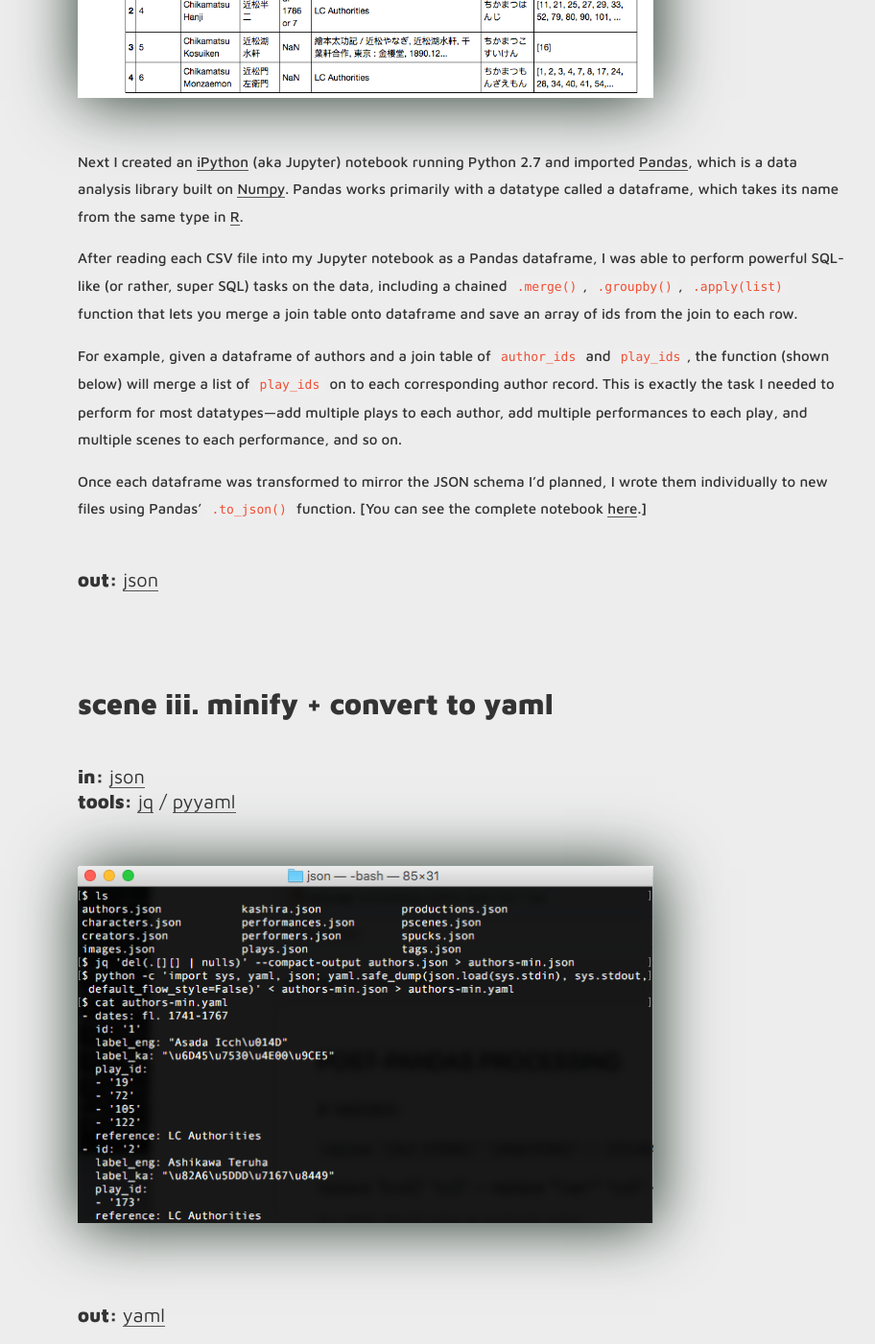
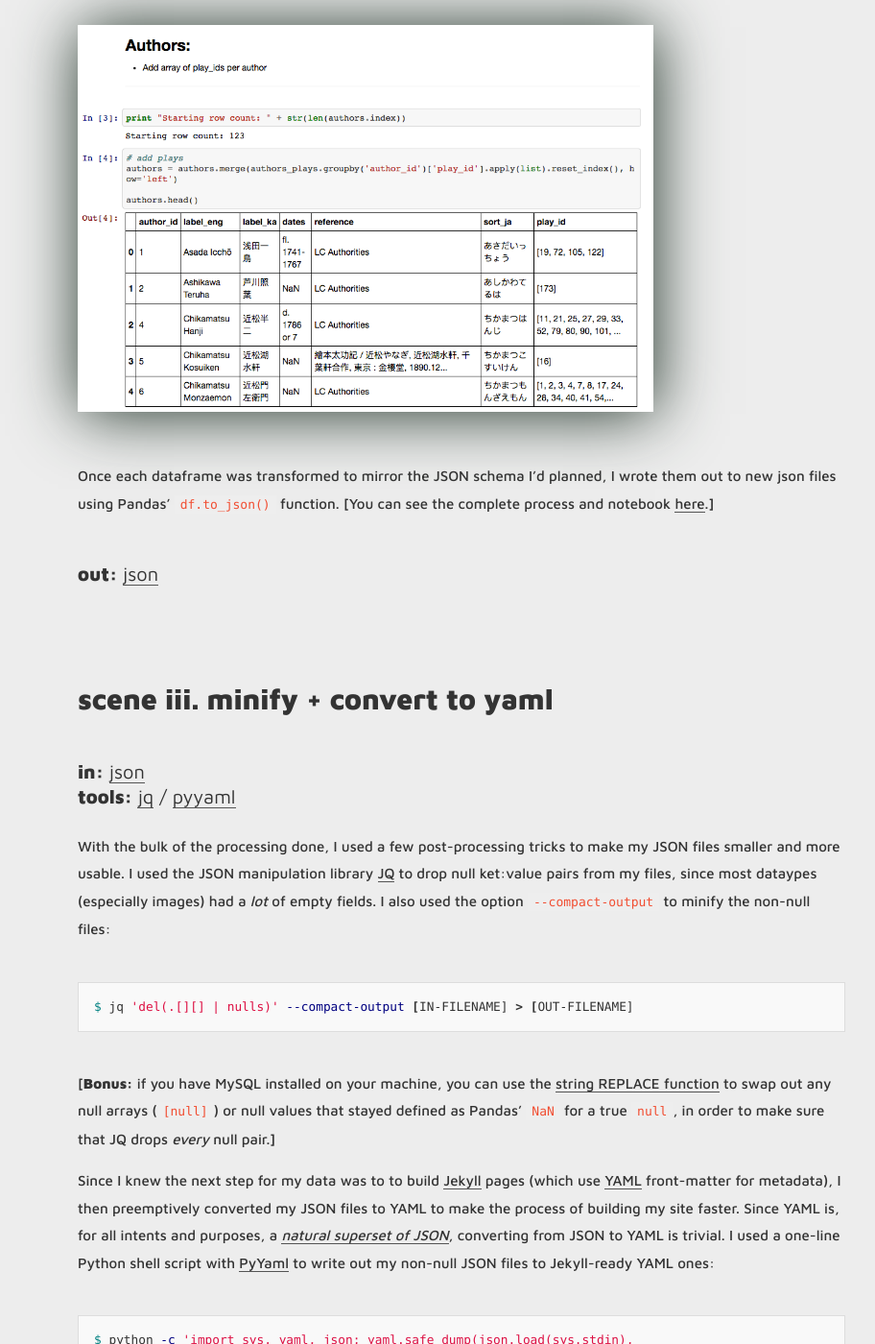
Before and after one commit to mnyrop/marii.info, a Jekyll site: the page built from _posts/2017-07-12-the-summer-of-puppets-2.md, in a window 1280 px wide and 1400 px high, scrolled down 3200 px. Shown: the whole window at 96% size, without its empty margins (159-1071 px from the left). Built offline with Jekyll 4.4.1, drawn with Linux system fonts in a browser that asks for light colours; nearby versions of some CDN libraries; comment, search, counter and statistics services are not loaded; some of the changed text lies outside the part shown.

Commit message:
finish brku posts 1-4

````diff
--- a/_posts/2017-07-12-the-summer-of-puppets-2.md
+++ b/_posts/2017-07-12-the-summer-of-puppets-2.md
@@ -13,15 +13,15 @@
 
 # Act 2: Data transformation montage
 
-After taking a detour prototyping with [Google Lovefield](https://google.github.io/lovefield/) + [IndexedDB](https://developer.mozilla.org/en-US/docs/Web/API/IndexedDB_API) and making a pitstop to play with [GraphQL](http://graphql.org/), I finally settled on a simpler plan: to export each data type as an array of JSON records, and have each record point to its relationships with arrays of IDs. With this, the montage began:
+After taking a detour prototyping with [Google Lovefield](https://google.github.io/lovefield/) + [IndexedDB](https://developer.mozilla.org/en-US/docs/Web/API/IndexedDB_API) and making a pitstop to play with [GraphQL](http://graphql.org/), I finally settled on a simpler plan: _export each data type as an array of JSON records, and have each record point to its relationships via arrays of IDs._ With this, the montage began:
 
 ## scene i. plan + tidy
 
 #### In: <span style="font-weight:400">MySQL dump</span><br/>Tools: <span style="font-weight:400">[OpenRefine](http://openrefine.org/) / [json-schema](http://json-schema.org/)</span>
 
-I started by using a spreadsheet and [JSON Schema](http://json-schema.org/) to plan out what each data type (e.g. play, kashira, character, etc.) should look like at the end of the processing stage by asking/answerinq questions like: _Which keys does each type need? Which keys should be named in a standardized way across data types? What kind of value does a given key expect, and does it expect 1 or many?_
+I started by using a simple entity relationship diagramming (ERD) tool and [JSON Schema](http://json-schema.org/) to plan out what each data type (e.g. play, kashira, character, etc.) should look like at the end of the processing stage by asking/answerinq questions like: _Which keys does each type need? Which keys should be named in a standardized way across data types? What kind of value does a given key expect (maybe an int? a nullable string...? ), and does it expect 1 or many?_
 
-<br/><img src="{{ "/images/bunraku_type_model.png" | relative_url }}" style="box-shadow: 2px 2px 4pc #23352a;max-width:600px;"/><br/><br/>
+<br/><a href="{{ "/images/erd.png" | relative_url }}"><img src="{{ "/images/erd.png" | relative_url }}" style="box-shadow: 2px 2px 4pc #23352a;"/><a/><br/><br/>
 
 Once each type was reasonably mapped out, I exported the MySQL database as a set of CSV files and turned to [OpenRefine](http://openrefine.org/) (formerly known as GoogleRefine) to clean them up. I used faceting to get a better sense of each data type, recast strings as ints and visa versa, scrubbed out line breaks, dropped unused columns, consolidated similar cells, and so on. Then I renamed as many columns as possible to cohere to the somewhat-standardized JSON schema I'd created, and re-exported them as spiffed-up CSVs.
 
@@ -36,15 +36,15 @@
 
 #### In: <span style="font-weight:400">[CSVs](https://github.com/mnyrop/bunraku-ipy/tree/master/in)</span><br/>Tools: <span style="font-weight:400">[iPython](https://ipython.org/) / [Pandas](http://pandas.pydata.org/)</span>
 
+Next I created an [iPython](https://ipython.org/) (aka Jupyter) notebook running Python 2.7 and imported [Pandas](http://pandas.pydata.org/), which is a data analysis library built on [Numpy](http://www.numpy.org/). Pandas works primarily with a datatype called a dataframe, which takes its name from the same type in [R](https://www.r-project.org/about.html).
+
+After reading each CSV file into my Jupyter notebook as a Pandas dataframe, I was able to perform powerful SQL-like tasks on the data, including a chained `.merge()`, `.groupby()`, `.apply(list)` function that allowed me to merge a join table onto dataframe, appending an array of ids from the join to each row.
+
+For example, given a dataframe of authors and a join table of `author_ids` and `play_ids`, the function (shown below) will merge a list of `play_ids` on to each corresponding author record. This is exactly the task I needed to perform for most datatypes—adding multiple plays to each author, add multiple performances to each play, and multiple scenes to each performance, and so on.
+
 <br/><img src="{{ "/images/ipy.png" | relative_url }}" style="box-shadow: 2px 2px 4pc #23352a;max-width:600px;"/><br/><br/>
 
-Next I created an [iPython](https://ipython.org/) (aka Jupyter) notebook running Python 2.7 and imported [Pandas](http://pandas.pydata.org/), which is a data analysis library built on [Numpy](http://www.numpy.org/). Pandas works primarily with a datatype called a dataframe, which takes its name from the same type in [R](https://www.r-project.org/about.html).
-
-After reading each CSV file into my Jupyter notebook as a Pandas dataframe, I was able to perform powerful SQL-like (or rather, super SQL) tasks on the data, including a chained `.merge()`, `.groupby()`, `.apply(list)` function that lets you merge a join table onto dataframe and save an array of ids from the join to each row.
-
-For example, given a dataframe of authors and a join table of `author_ids` and `play_ids`, the function (shown below) will merge a list of `play_ids` on to each corresponding author record. This is exactly the task I needed to perform for most datatypes—add multiple plays to each author, add multiple performances to each play, and multiple scenes to each performance, and so on.
-
-Once each dataframe was transformed to mirror the JSON schema I'd planned, I wrote them individually to new files using Pandas' `.to_json()` function. [You can see the complete notebook [here](https://github.com/mnyrop/bunraku-ipy/blob/master/bunraku-online.ipynb).]
+Once each dataframe was transformed to mirror the JSON schema I'd planned, I wrote them out to new json files using Pandas' `df.to_json()` function. [You can see the complete process and notebook [here](https://github.com/mnyrop/bunraku-ipy/blob/master/bunraku-online.ipynb).]
 
 #### Out: <span style="font-weight:400">[JSON](https://github.com/mnyrop/bunraku-ipy/tree/master/out/json)</span>
 
@@ -54,6 +54,21 @@
 
 #### In: <span style="font-weight:400">[JSON](https://github.com/mnyrop/bunraku-ipy/tree/master/out/json)</span><br/>Tools: <span style="font-weight:400">[JQ](https://stedolan.github.io/jq/) / [PyYaml](http://pyyaml.org/)</span>
 
+With the bulk of the processing done, I used a few post-processing tricks to make my JSON files smaller and more usable. I used the JSON manipulation library [JQ](https://stedolan.github.io/jq/) to drop null ket:value pairs from my files, since most dataypes (especially images) had a _lot_ of empty fields. I also used the option `--compact-output` to minify the non-null files:
+
+```bash
+$ jq 'del(.[][] | nulls)' --compact-output [IN-FILENAME] > [OUT-FILENAME]
+```
+
+[__Bonus:__ if you have MySQL installed on your machine, you can use the [string REPLACE function](https://stackoverflow.com/questions/5956993/mysql-string-replace) to swap out any null arrays (`[null]`) or null values that stayed defined as Pandas' `NaN` for a true `null`, in order to make sure that JQ drops _every_ null pair.]
+
+Since I knew the next step for my data was to to build [Jekyll](https://jekyllrb.com) pages (which use [YAML](http://www.yaml.org/start.html) front-matter for metadata), I then preemptively converted my JSON files to YAML to make the process of building my site faster. Since YAML is, for all intents and purposes, a _[natural superset of JSON](http://www.yaml.org/spec/1.2/spec.html#id2759572)_, converting from JSON to YAML is trivial. I used a one-line Python shell script with [PyYaml](http://pyyaml.org/) to write out my non-null JSON files to Jekyll-ready YAML ones:
+
+```bash
+$ python -c 'import sys, yaml, json; yaml.safe_dump(json.load(sys.stdin),
+sys.stdout, default_flow_style=False)' < [IN-JSON-FILENAME] > [OUT-YAML-FILENAME]
+```
+
 <br/><img src="{{ "/images/bash.png" | relative_url }}" style="box-shadow: 2px 2px 4pc #23352a;max-width:600px;"/><br/><br/>
 
 #### Out: <span style="font-weight:400">[YAML](https://github.com/mnyrop/bunraku-ipy/tree/master/post-processing/yaml)</span>
--- a/_posts/2017-07-13-the-summer-of-puppets-3.md
+++ b/_posts/2017-07-13-the-summer-of-puppets-3.md
@@ -14,15 +14,40 @@
 
 ## iv. Ingest + generate
 
-
 #### In: <span style="font-weight:400">[YAML](https://github.com/mnyrop/bunraku-ipy/tree/master/post-processing/yaml)</span><br/>Tools: <span style="font-weight:400">[Jekyll](https://jekyllrb.com/) / [YAML-Splitter](https://github.com/mnyrop/yaml-splitter)</span>
 
+Once I had my data packaged and ready in individual YAML array files (e.g. authors.yaml), I needed to create a Jekyll collection for each type, and 'split' the array of objects into individual markdown pages (e.g. `/_authors/1.md`) with the YAML as the pages' [front matter](https://jekyllrb.com/docs/frontmatter/). For example:
+
+__/_authors/1.md__ :
+```yaml
+---
+dates: fl. 1741-1767
+id: '1'
+label_eng: Asada Icchō
+label_ka: 浅田一鳥
+play_id:
+- '19'
+- '72'
+- '105'
+- '122'
+reference: LC Authorities
+layout: author_page
+---
+```
+
+To do this, I cloned the [YAML-Splitter](https://github.com/mnyrop/yaml-splitter) Jekyll plugin I'd made a few months ago into a directory called `_plugins` in the root of my Jekyll site, then configured my collections in `_config.yml`:
+
 <br/><img src="{{ "/images/jekyll-config.png" | relative_url }}" style="box-shadow: 2px 2px 4pc #23352a;max-width:600px;"/><br/><br/>
+
+[__Note:__ You can learn how to configure your collections to work with YAML-Splitter
+__[here](https://github.com/mnyrop/yaml-splitter/blob/master/README.md)__.]
+
+If `yml_split` and `output` are set to `true`, YAML-Splitter will generate the pages in separate directories for each type (e.g. `_authors`, `_kashira`, etc.) within the site's root folder.
+
 
 #### Out: <span style="font-weight:400">[Jekyll Collections](https://github.com/mnyrop/bunraku-jekyll)</span>
 
 <br/>
-
 
 
 ## v.  Template + build
@@ -30,26 +55,30 @@
 
 #### In: <span style="font-weight:400">[Jekyll Collections](https://github.com/mnyrop/bunraku-jekyll)</span><br/>Tools: <span style="font-weight:400">[Liquid](https://shopify.github.io/liquid/)</span>
 
-<br/><img src="{{ "/images/layout.png" | relative_url }}" style="box-shadow: 2px 2px 4pc #23352a;max-width:600px;"/><br/><br/>
+YAML-Splitter also gives you the option to designate a layout for each collection, and will add that metadata to each markdown page it creates. I gave each type its own layout, for example `author-page.html`, shown below:
 
-#### Out: <span style="font-weight:400">[Jekyll Site](https://github.com/mnyrop/bunraku-demo)</span>
+<br/><img src="{{ "/images/layout.png" | relative_url }}" style="box-shadow: 2px 2px 4pc #23352a;"/><br/><br/>
+
+If you're familiar with Jekyll's templating language [Liquid](https://shopify.github.io/liquid/), this should look very familiar. `{% raw %}{{ page.label_eng }}{% endraw %}` compiles as the string specified as `label_eng` in the page's front matter, the same goes for `{% raw %}{{ page.label_ka }}{% endraw %}`, and so on. What's interesting, though, is line #13:
+
+```html
+{% raw %}{% assign play = site.data.plays | where: "id", p | first %}{% endraw %}
+```
+
+__This is where everything starts to come together.__ Because the author markdown pages only have an array of `play_ids` in their front matter, if I want the compiled author pages to display the actual _titles_ of the plays written, I need Liquid to fetch this information from the `plays.yaml` file for me. Thus, the author layout
+
+1. Loops through each `play_id` in the page's front-matter
+2. For each `play_id`, finds the play in plays.yaml that matches the `play_id`, and stores it temporarily in the variable `play`
+3. Grabs the labels associated with the `play`, and builds a link for them using the `play`'s `id`.
+
+You _must_ include the pipe `| first` at the end because Liquid `| where:` pipes will always return an array (regardless of the fact that _we_ know `id` is a primary key, and only 1 play will match.)
+
+
+#### Out: <span style="font-weight:400">[Compiled Jekyll Site](https://github.com/mnyrop/bunraku-demo)</span>
+
+<br/><img src="{{ "/images/author.png" | relative_url }}" style="box-shadow: 2px 2px 4pc #23352a;"/><br/><br/>
 
 <br/>
-
-## vi. Search/Display/Visualize
-
-#### In: <span style="font-weight:400">[Jekyll Site](https://github.com/mnyrop/bunraku-demo)</span><br/>Tools: <span style="font-weight:400">[Lunrjs](https://lunrjs.com/) / [jQuery Slick Slider](http://kenwheeler.github.io/slick/) / [Matplotlib](https://matplotlib.org/) / [D3js](https://d3js.org/)</span>
-
-<br/>
-<iframe width="100%" height="700" src="//jsfiddle.net/marii_/zkdzy0qq/2/embedded/result,js/" allowfullscreen="allowfullscreen" frameborder="0" style="box-shadow: 2px 2px 4pc #23352a;"></iframe>
-<br/><br/>
-<br/><br/>
-
-
-## _Offstage_: Paths I could have taken, but did not.
-
-#### Lovefield: <span style="font-weight:400">[https://github.com/google/lovefield](https://github.com/google/lovefield/)</span><br/> GraphQL: <span style="font-weight:400">[http://graphql.org/](http://graphql.org/)</span>
-
 
 <br/>
 ### <span style="font-weight:400">Next \>> </span>[part 4: epilogue](the-summer-of-puppets-4)
````
Also changed, not shown: _posts/2017-05-13-omekyll.md (+4 -2 lines), _posts/2017-07-11-the-summer-of-puppets.md (+2 -2 lines), _posts/2017-07-14-the-summer-of-puppets-4.md (+39 -0 lines), assets/favicon.png, images/author.png (added), images/demo.png (added), images/erd.png (added).
